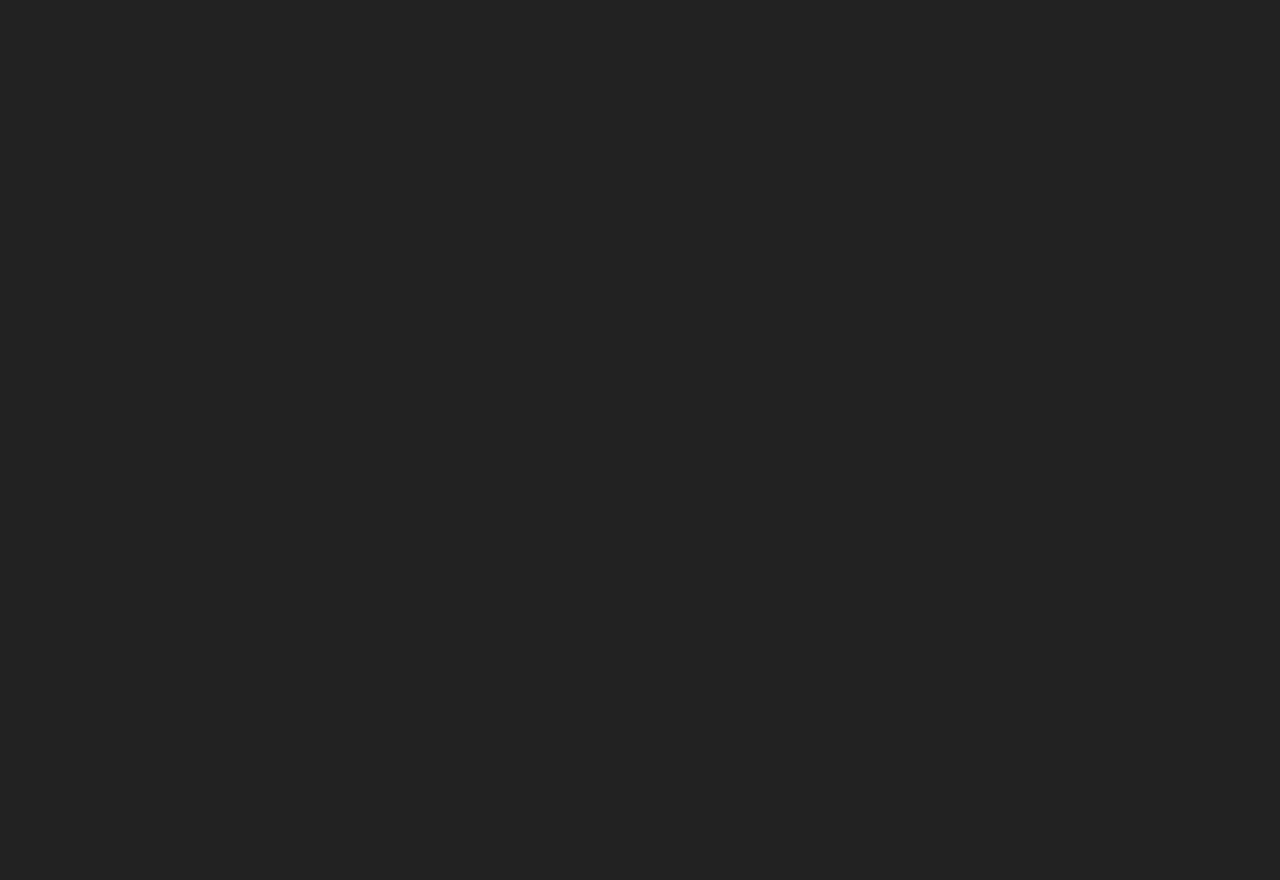
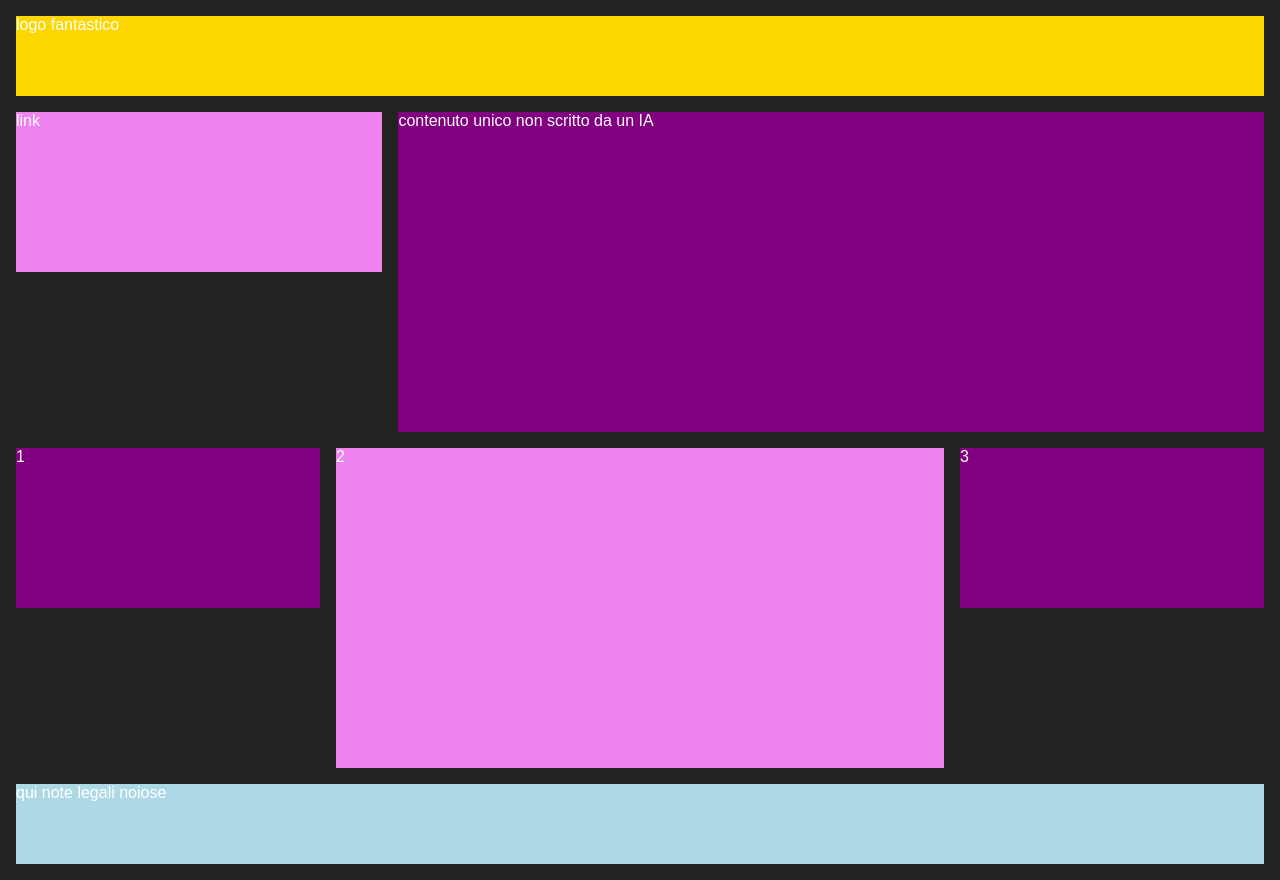
Before and after one commit to lambia/202403011-flex-layouts, a plain HTML site: page index.html in a window 1280 px wide. Before the commit the page ends 800 px from the top, so only its background shows below. Drawn offline with Linux system fonts and the light colour scheme.

Commit message:
live coding

```diff
--- a/css/style.css
+++ b/css/style.css
@@ -1,3 +1,4 @@
+/************* COMMON STYLE **************/
 * {
     box-sizing: border-box;
     padding: 0;
@@ -10,3 +11,57 @@ body {
     color: white;
     font-family: sans-serif;
 }
+
+.flex-container {
+    display: flex;
+    flex-direction: row;
+    justify-content: space-between;
+    align-items: flex-start;
+}
+
+.space-bottom {
+    margin-bottom: 1rem;
+}
+
+/************* HEADER **************/
+header {
+    background-color: gold;
+    height: 5rem;
+}
+
+/************* SEZIONE DOPPIA COLONNA **************/
+nav {
+    background-color: violet;
+    width: calc(30% - 0.5rem);
+    min-height: 10rem;
+}
+
+main {
+    background-color: purple;
+    width: calc(70% - 0.5rem);
+    min-height: 20rem;
+}
+
+/************* SEZIONE TRIPLA COLONNA **************/
+.big-column {
+    background-color: violet;
+    min-height: 20rem;
+    /* SOLUZIONE A - CONSIGLIATA */
+    width: calc(50% - 2rem);
+    /* SOLUZIONE B - PUO' DIVENTARE SCOMODA */
+    width: 50%;
+    margin: 0 1rem;
+    /* SOLUZIONE C - LA VEDREMO DOMANI ;) */
+}
+
+.small-column {
+    background-color: purple;
+    min-height: 10rem;
+    width: 25%;
+}
+
+/************* FOOTER **************/
+footer {
+    background-color: lightblue;
+    height: 5rem;
+}
--- a/index.html
+++ b/index.html
@@ -4,12 +4,30 @@
 <head>
     <meta charset="UTF-8">
     <meta name="viewport" content="width=device-width, initial-scale=1.0">
-    <title>INSERT_TITLE_HERE</title>
+    <title>Flex Layouts</title>
     <link rel="stylesheet" href="./css/style.css">
 </head>
 
 <body>
 
+    <!-- Header -->
+    <header class="space-bottom">logo fantastico</header>
+    <!-- Contenitore generico per due colonne affiancate -->
+    <div class="flex-container space-bottom">
+        <!-- Menu di navigazione (sidebar) -->
+        <nav>link</nav>
+        <!-- Main content -->
+        <main>contenuto unico non scritto da un IA</main>
+    </div>
+    <!-- Contenitore generico per tre colonne affiancate -->
+    <div class="flex-container space-bottom">
+        <section class="small-column">1</section>
+        <section class="big-column">2</section>
+        <section class="small-column">3</section>
+    </div>
+    <!-- Footer -->
+    <footer>qui note legali noiose</footer>
+
 </body>
 
 </html>
```
